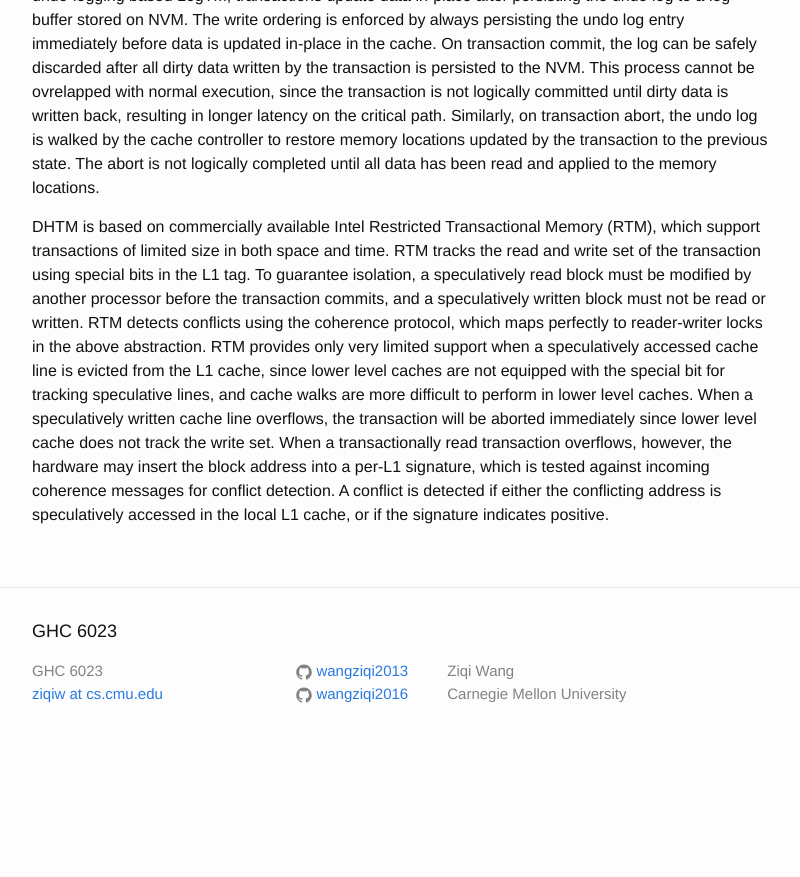
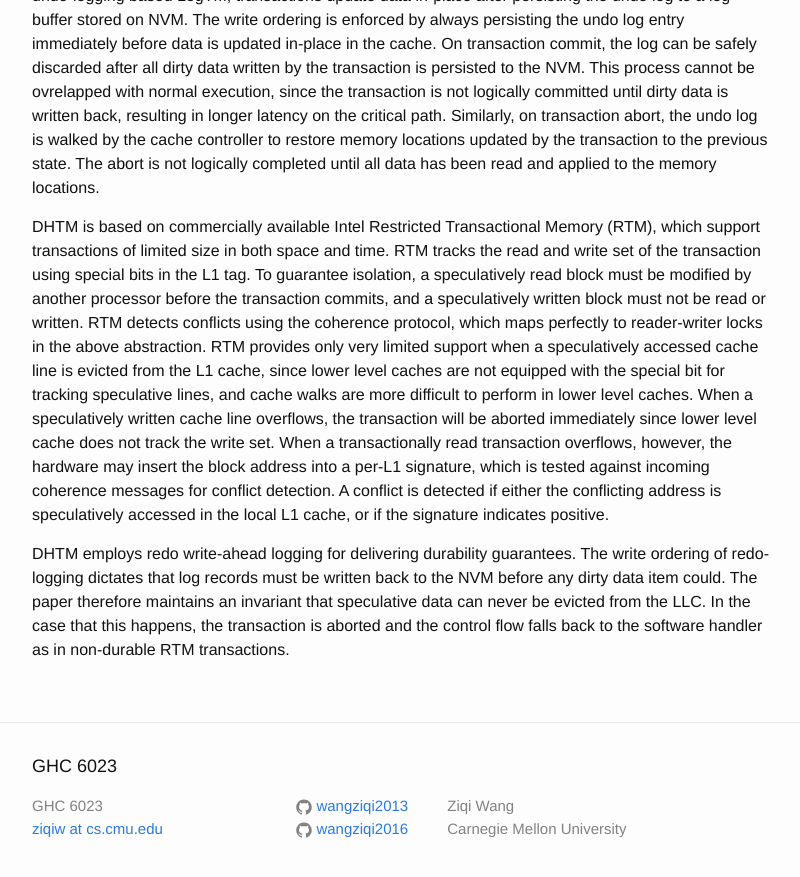
Before and after one commit to wangziqi2013/wangziqi2013.github.io, a Jekyll site: the page built from _posts/2019-12-09-dhtm.markdown, in a window 1280 px wide and 900 px high, scrolled down 652 px. Shown: the top 877 px of the window, without its empty margins (238-1038 px from the left). Built offline with Jekyll 4.4.1, drawn with Linux system fonts in a browser that asks for light colours; before the commit the page ends 1417 px from its top, so only the background shows below that.

Commit message:
Adding logging

```diff
--- a/_posts/2019-12-09-dhtm.markdown
+++ b/_posts/2019-12-09-dhtm.markdown
@@ -37,3 +37,8 @@ written cache line overflows, the transaction will be aborted immediately since
 set. When a transactionally read transaction overflows, however, the hardware may insert the block address into a per-L1
 signature, which is tested against incoming coherence messages for conflict detection. A conflict is detected if either
 the conflicting address is speculatively accessed in the local L1 cache, or if the signature indicates positive.
+
+DHTM employs redo write-ahead logging for delivering durability guarantees. The write ordering of redo-logging dictates
+that log records must be written back to the NVM before any dirty data item could. The paper therefore maintains an invariant
+that speculative data can never be evicted from the LLC. In the case that this happens, the transaction is aborted and
+the control flow falls back to the software handler as in non-durable RTM transactions.
```
